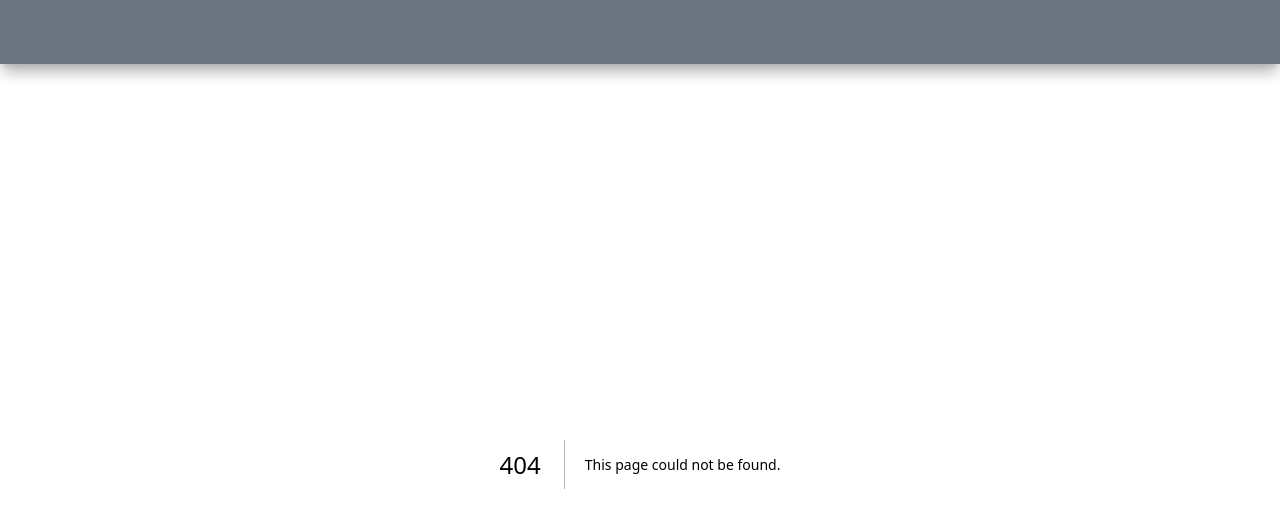
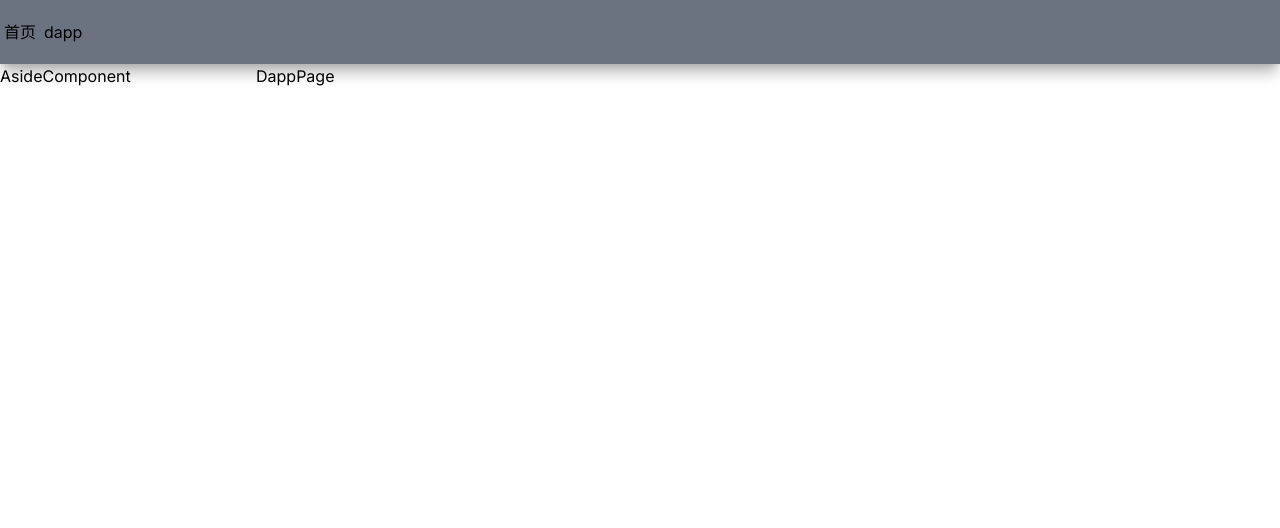
Before and after one commit to SimpLe-L/simp1e-blog, a Next.js app: page /dapp in a window 1280 px wide. Before the commit this address had no page. Shown: the top 528 px of the page. Built offline with nearby package versions, Linux system fonts and the light colour scheme.

Commit message:
0516 commit

```diff
--- /dev/null
+++ b/src/app/dapp/components/aside.tsx
@@ -0,0 +1,7 @@
+const AsideComponent = () => {
+  return (
+    <div>AsideComponent</div>
+  )
+}
+
+export default AsideComponent;
--- /dev/null
+++ b/src/app/dapp/layout.tsx
@@ -0,0 +1,23 @@
+/*
+ * @Description:  dapp page
+ * @Author: liaolei
+ * @Date: 2024-05-16 14:53:33
+ * @LastEditors: liaolei
+ * @LastEditTime: 2024-05-16 15:22:05
+ */
+import AsideComponent from "./components/aside";
+
+const DappLayout = ({ children }: { children: React.ReactNode }) => {
+  return (
+    <div className="flex h-full">
+      <div className="flex-[1]">
+        <AsideComponent />
+      </div>
+      <div className="flex-[4]">
+        {children}
+      </div>
+    </div>
+  )
+}
+
+export default DappLayout;
--- /dev/null
+++ b/src/app/dapp/page.tsx
@@ -0,0 +1,7 @@
+const DappPage = () => {
+  return (
+    <div>DappPage</div>
+  )
+}
+
+export default DappPage;
--- a/src/app/layout.tsx
+++ b/src/app/layout.tsx
@@ -1,12 +1,21 @@
+/*
+ * @Description:
+ * @Author: liaolei
+ * @Date: 2024-05-14 09:13:39
+ * @LastEditors: liaolei
+ * @LastEditTime: 2024-05-16 17:22:56
+ */
 import type { Metadata } from "next";
 import { Inter } from "next/font/google";
 import "./globals.css";
 
+import Header from "@/components/header/header";
+
 const inter = Inter({ subsets: ["latin"] });
 
 export const metadata: Metadata = {
-  title: "Create Next App",
-  description: "Generated by create next app",
+  title: "simp1e's blog",
+  description: "web3 front-end react nextjs",
 };
 
 export default function RootLayout({
@@ -17,8 +26,7 @@ export default function RootLayout({
   return (
     <html lang="en">
       <body className={inter.className}>
-        <div className="h-16 bg-gray-500 shadow-lg shadow-[#adadad] flex items-center"></div>
-        {/* {children} */}
+        <Header />
         <main className="h-[calc(100%-64px)]">{children}</main>
       </body>
     </html>
--- a/src/app/page.tsx
+++ b/src/app/page.tsx
@@ -3,15 +3,16 @@
  * @Author: liaolei
  * @Date: 2024-05-14 09:13:39
  * @LastEditors: liaolei
- * @LastEditTime: 2024-05-15 15:22:33
+ * @LastEditTime: 2024-05-16 15:23:42
  */
 import Image from "next/image";
-import HomePage from "@/homepage/page";
+// import HomePage from "@/homepage/page";
 
 export default function Home() {
   return (
     <div className="h-full">
-      <HomePage />
+      {/* <HomePage /> */}
+      home
     </div>
   );
 }
--- /dev/null
+++ b/src/components/header/header.tsx
@@ -0,0 +1,37 @@
+/*
+ * @Description:  top nav
+ * @Author: liaolei
+ * @Date: 2024-05-16 17:07:59
+ * @LastEditors: liaolei
+ * @LastEditTime: 2024-05-16 17:21:47
+ */
+import Link from "next/link"
+
+const navList = [
+  {
+    name: "首页",
+    path: "/",
+    id: 1
+  },
+  {
+    name: "dapp",
+    path: "/dapp",
+    id: 2
+  },
+]
+
+const Header = () => {
+  return (
+    <div className="h-16 bg-gray-500 shadow-lg shadow-[#adadad] flex items-center">
+      {
+        navList.map(item => {
+          return <div className="p-[4px]" key={item.id}>
+            <Link href={item.path}>{item.name}</Link>
+          </div>
+        })
+      }
+    </div>
+  )
+}
+
+export default Header;
```
Also changed, not shown: src/homepage/page.tsx (deleted, +0 -16 lines).
